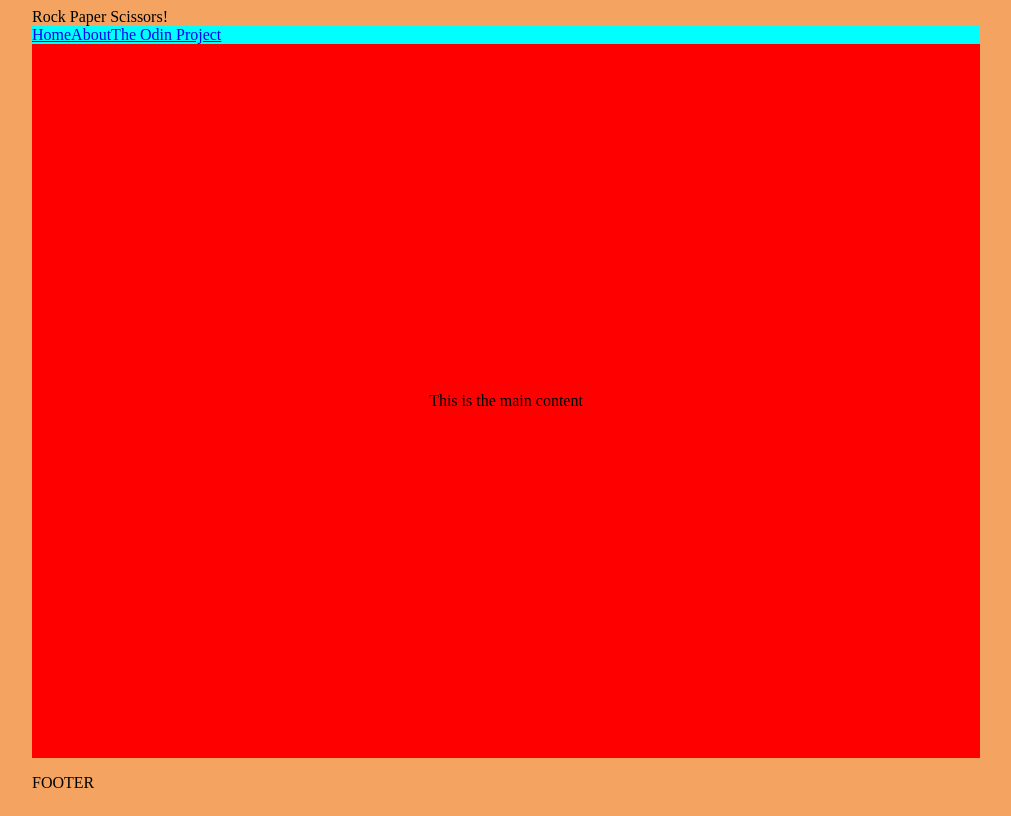
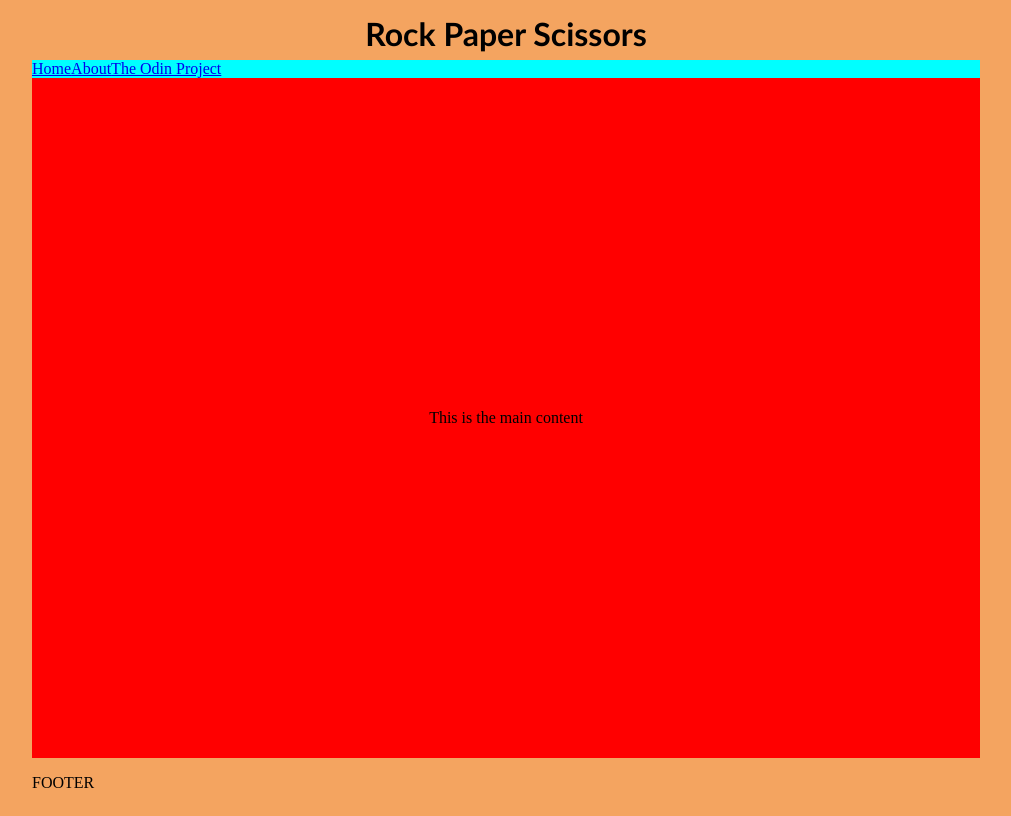
Before and after one commit to DavidG2581/RockPaperScissors, a plain HTML site: page index.html in a window 1280 px wide. Shown: the whole page, without its empty margins (134-1145 px from the left). Drawn offline with Linux system fonts and the light colour scheme.

Commit message:
computerchoice function

```diff
--- a/index.html
+++ b/index.html
@@ -10,7 +10,7 @@
 </head>
 <body>
     <div class="body">
-        <div class="header">Rock Paper Scissors!</div>
+        <div class="header"><h1>Rock Paper Scissors</h1></div>
         <div class="nav-bar">
             <ul class="nav-items">
                 <li><a href="index.html">Home</a></li>
--- a/script.js
+++ b/script.js
@@ -0,0 +1,8 @@
+let choices = ['rock','paper','scissors'];
+
+function computerChoice(choices){
+    let choice = Math.floor(choices.length * Math.random());
+    console.log('Computer choice is',choices[choice]);
+}
+
+computerChoice(choices);
--- a/style.css
+++ b/style.css
@@ -6,14 +6,22 @@ body {
 }
 
 .body {
+    padding: 0;
+    margin: 0;
     height: 100vh;
     width: 75%;
-    padding: 0px 50px;
+    padding: 0;
     display: flex;
     flex-direction: column;
 }
 
 .header {
+    font-family: 'Trebuchet MS', 'Lucida Sans Unicode', 'Lucida Grande', 'Lucida Sans', Arial, sans-serif;
+    display: flex;
+    justify-content: center;
+    align-items: center;
+    margin: -15px 0px;
+    padding: 0;
     display: flex;
 }
 
```
